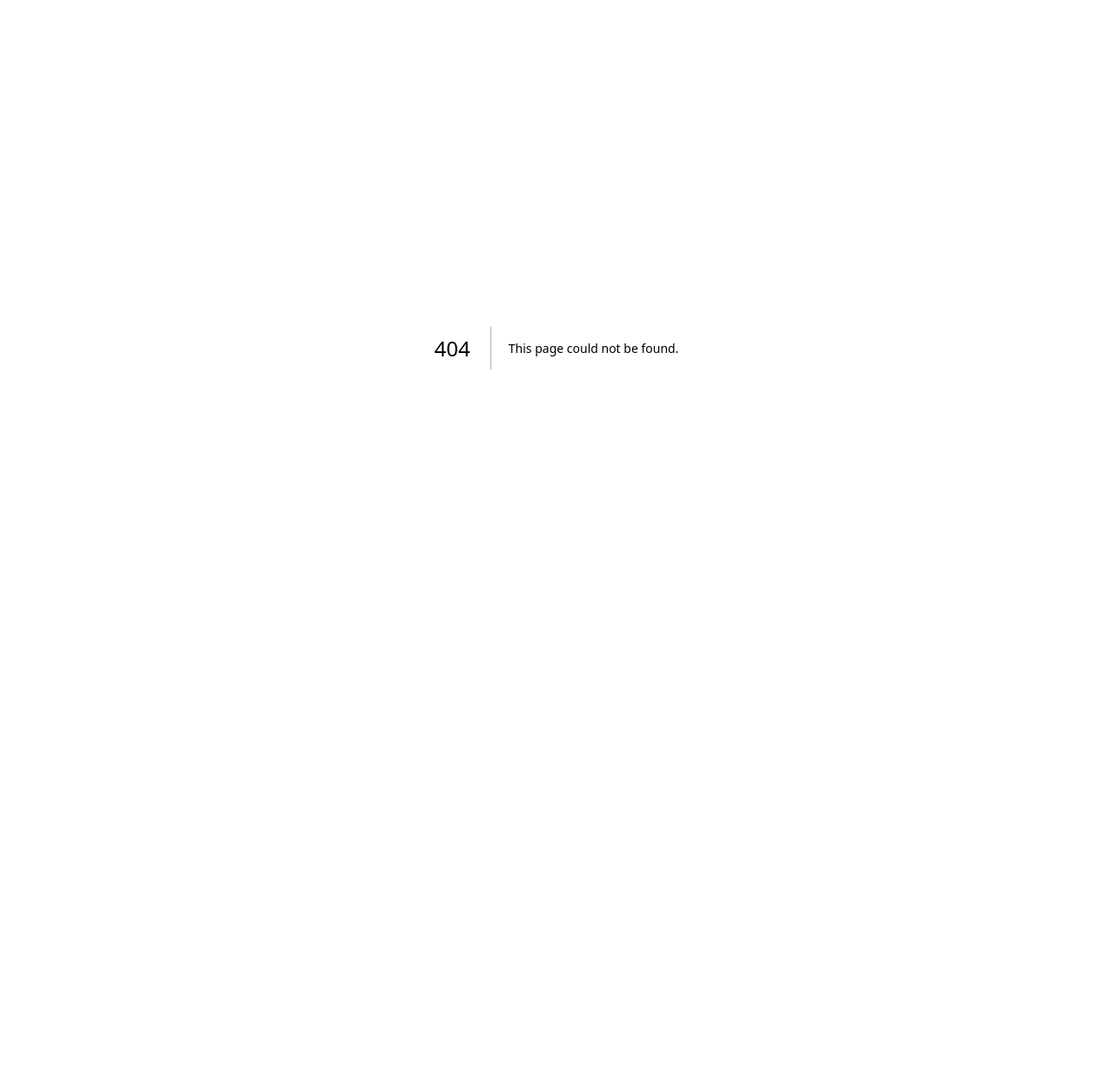
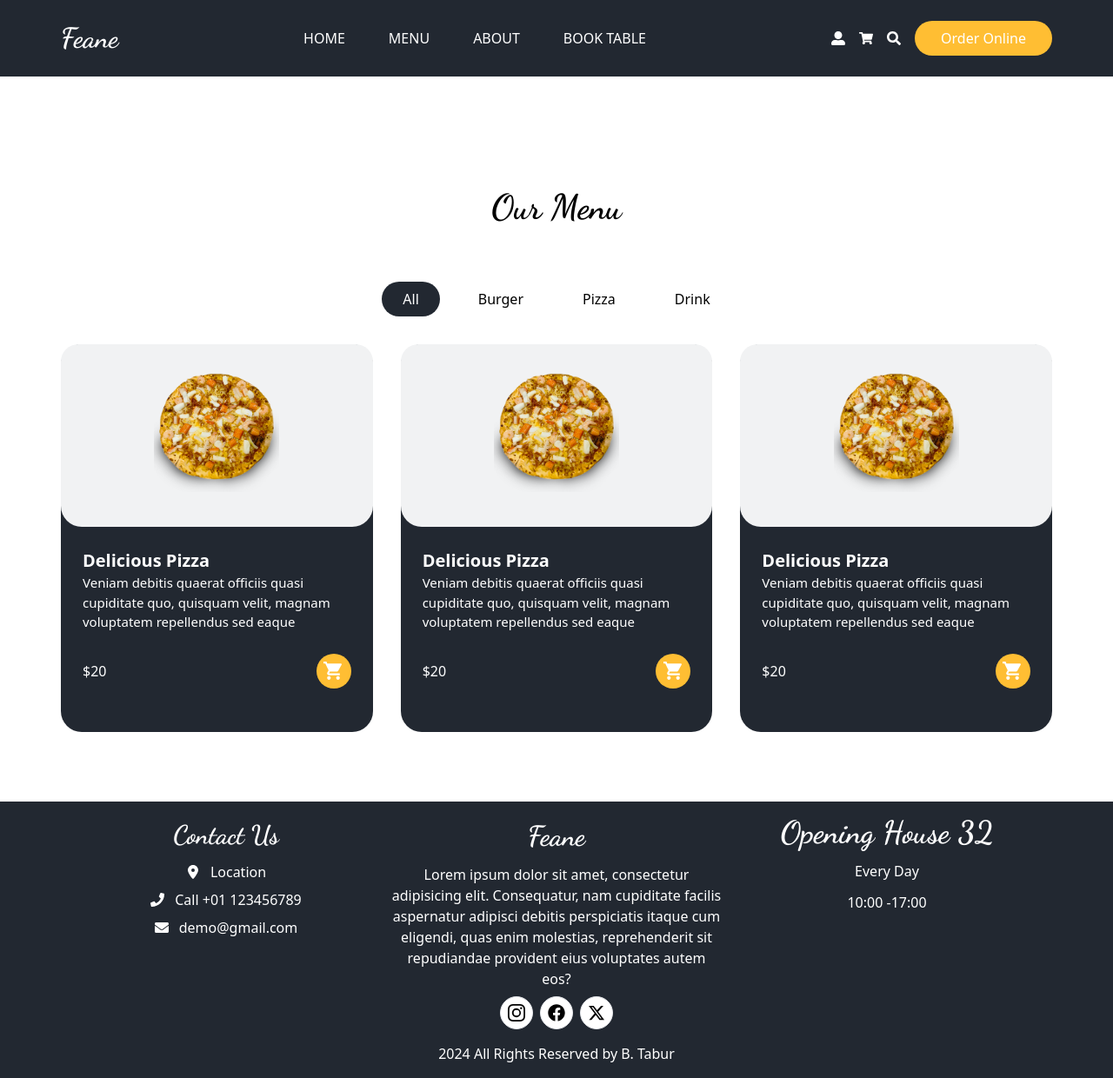
Before and after one commit to btabur/food-project-nextjs, a Next.js app: page /menu in a window 1280 px wide. Before the commit this address had no page. Shown: the whole page at 87% size. Before the commit the page ends 800 px from the top, so only its background shows below. Built offline with nearby package versions, Linux system fonts and the light colour scheme.

Commit message:
layout structure and pages edited

```diff
--- a/components/layout/Footer.jsx
+++ b/components/layout/Footer.jsx
@@ -12,7 +12,7 @@ const Footer = () => {
     <section className="bg-secondary text-white">
       <div className="container mx-auto pt-4">
         <div className="flex flex-wrap">
-          <div className="min-w-[400px] flex flex-col gap-2 flex-1 ">
+          <div className="min-w-[300px] flex flex-col gap-2 flex-1 ">
             <Title addClass={"text-[30px] text-center"}>Contact Us </Title>
             <p className="flex items-center gap-3 justify-center ">
               {" "}
@@ -26,7 +26,7 @@ const Footer = () => {
               <FaEnvelope /> demo@gmail.com
             </p>
           </div>
-          <div className=" min-w-[400px] flex-1  flex flex-col gap-2">
+          <div className=" min-w-[300px] flex-1  flex flex-col gap-2">
             <Logo addClass={'text-center'} />
             <p className="text-center">
               Lorem ipsum dolor sit amet, consectetur adipisicing elit.
@@ -46,8 +46,8 @@ const Footer = () => {
               </div>
             </div>
           </div>
-          <div className=" min-w-[400px] flex-1  text-center  flex  flex-col gap-3">
-            <Title addClass={'text-4xl'}>Opening House</Title>
+          <div className=" min-w-[300px] flex-1  text-center  flex  flex-col gap-3">
+            <Title addClass={'text-4xl'}>Opening House 32 </Title>
             <p>Every Day</p>
             <p>10:00 -17:00</p>
           </div>
--- a/components/layout/Header.jsx
+++ b/components/layout/Header.jsx
@@ -7,6 +7,7 @@ import Seach from "../ui/Seach";
 import { IoMenu } from "react-icons/io5";
 import { IoCloseCircleOutline } from "react-icons/io5";
 import { useRouter } from "next/router";
+import Link from "next/link";
 
 
 
@@ -23,16 +24,19 @@ const Header = () => {
           ${!isShowMenu && "hidden"} `}>
           <ul className="flex gap-10 sm:flex-row flex-col">
             <li className=" px-[5px] py-[10px] hover:text-primary cursor-pointer">
-              HOME
+              <Link href={'/'}>HOME</Link>
             </li>
             <li className=" px-[5px] py-[10px] hover:text-primary cursor-pointer">
-              MENU
+              <Link href={'/menu'}>MENU</Link>
             </li>
             <li className=" px-[5px] py-[10px] hover:text-primary cursor-pointer">
-              ABOUT
+              <Link href={'/about'}>ABOUT
+              </Link>
+
             </li>
             <li className=" px-[5px] py-[10px] hover:text-primary cursor-pointer">
-              BOOK TABLE
+              <Link href={'/reservation'}> BOOK TABLE</Link>
+
             </li>
           </ul>
           {isShowMenu && <button onClick={()=> setIsShowMenu(false)} className="absolute top-3 right-3 z-[55]">
--- a/components/ui/Logo.jsx
+++ b/components/ui/Logo.jsx
@@ -1,9 +1,12 @@
-import React from 'react'
+import Link from "next/link";
+import React from "react";
 
-const Logo = ({addClass}) => {
+const Logo = ({ addClass }) => {
   return (
-    <div className={`text-[2rem] font-bold font-dancing ${addClass}`}>Feane</div>
-  )
-}
+    <article className={`text-[2rem] font-bold font-dancing cursor-pointer ${addClass}`}>
+      <Link href={"/"}>Feane</Link>
+    </article>
+  );
+};
 
-export default Logo
+export default Logo;
--- /dev/null
+++ b/layout/Layout.js
@@ -0,0 +1,15 @@
+import React from 'react'
+import Header from '../components/layout/Header'
+import Footer from '../components/layout/Footer'
+
+const Layout = ({children}) => {
+  return (
+    <React.Fragment>
+    <Header/>
+    {children}
+    <Footer/>
+    </React.Fragment>
+  )
+}
+
+export default Layout
--- a/pages/_app.js
+++ b/pages/_app.js
@@ -2,8 +2,11 @@ import "slick-carousel/slick/slick.css";
 import "slick-carousel/slick/slick-theme.css";
 
 import "../styles/globals.css";
+import Layout from "../layout/Layout";
 
 
 export default function App({ Component, pageProps }) {
-  return <Component {...pageProps} />;
+  return (<Layout>
+    <Component {...pageProps} />
+  </Layout>);
 }
--- /dev/null
+++ b/pages/about/index.jsx
@@ -0,0 +1,12 @@
+import React from 'react'
+import About from '../../components/ui/About'
+
+const AboutPage = () => {
+  return (
+    <section>
+        <About/>
+    </section>
+  )
+}
+
+export default AboutPage
--- a/pages/index.jsx
+++ b/pages/index.jsx
@@ -6,18 +6,18 @@ import Footer from "../components/layout/Footer";
 
 export default function Index() {
   return (
-    <div>
+    <main>
       <Head>
         <title>Create Next App</title>
         <meta name="description" content="Generated by create next app" />
         <meta name="viewport" content="width=device-width, initial-scale=1" />
         <link rel="icon" href="/favicon.ico" />
       </Head>
-     <main>
-      <Header/>
+     <section>
+
       <Home/>
-      <Footer/>
-     </main>
-    </div>
+
+     </section>
+    </main>
   );
 }
--- /dev/null
+++ b/pages/menu/index.jsx
@@ -0,0 +1,12 @@
+import React from 'react'
+import MenuWrapper from '../../components/product/MenuWrapper'
+
+const MenuPage = () => {
+  return (
+    <section className='pt-10'>
+        <MenuWrapper/>
+    </section>
+  )
+}
+
+export default MenuPage
--- a/pages/product/index.jsx
+++ b/pages/product/index.jsx
@@ -1,6 +1,6 @@
-import Title from "@/components/ui/Title";
+import React from "react";
+import Title from "../../components/ui/Title";
 import Image from "next/image";
-import React from "react";
 
 const index = () => {
   return (
--- /dev/null
+++ b/pages/reservation/index.jsx
@@ -0,0 +1,12 @@
+import React from 'react'
+import Reservation from '../../components/ui/Reservation'
+
+const ReservationPage = () => {
+  return (
+    <section>
+        <Reservation/>
+    </section>
+  )
+}
+
+export default ReservationPage
```
